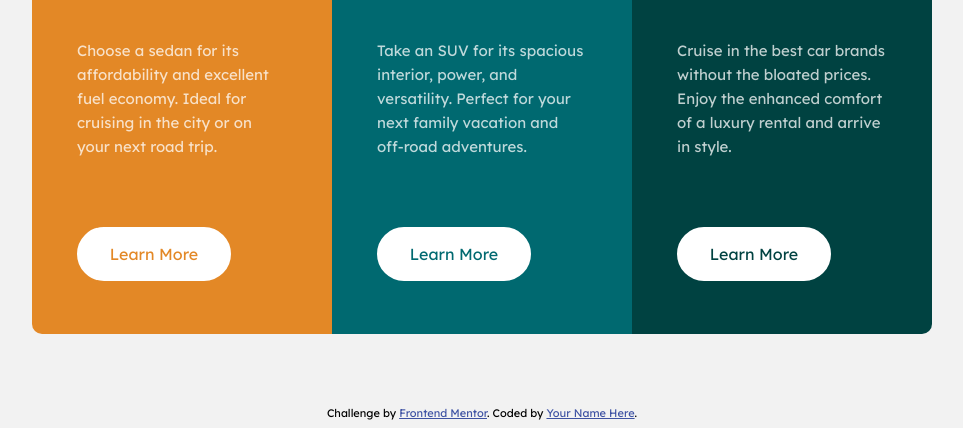
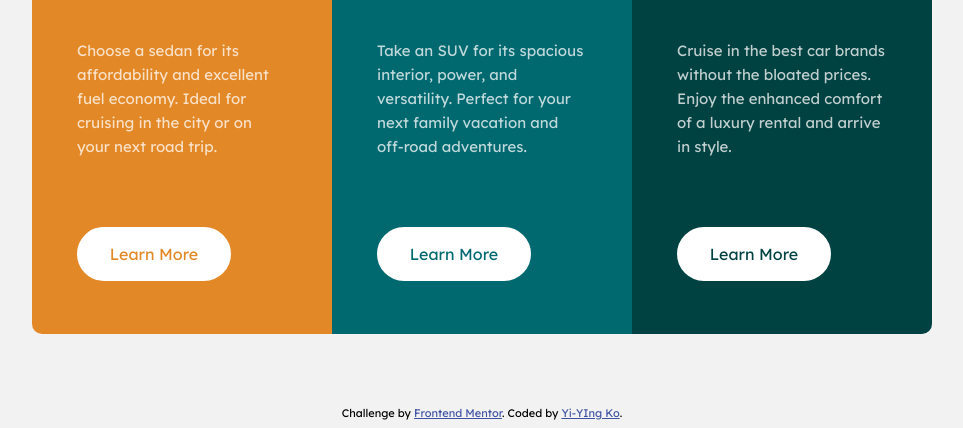
Before and after one commit to yiyingko/3-column-preview-CSS-Grid, a plain HTML site: page index.html in a window 1280 px wide. Shown: the part 394-822 px from the top of the page, without its empty margins (158-1121 px from the left). Drawn offline with Linux system fonts and the light colour scheme.

Commit message:
Update index.html

```diff
--- a/index.html
+++ b/index.html
@@ -60,11 +60,11 @@
       </div>
     </div>
 
-    <footer role="footer" class="attribution">
+    <footer class="attribution">
       Challenge by
       <a href="https://www.frontendmentor.io?ref=challenge" target="_blank"
         >Frontend Mentor</a
-      >. Coded by <a href="#">Your Name Here</a>.
+      >. Coded by <a href="#">Yi-YIng Ko</a>.
     </footer>
   </body>
 </html>
```
